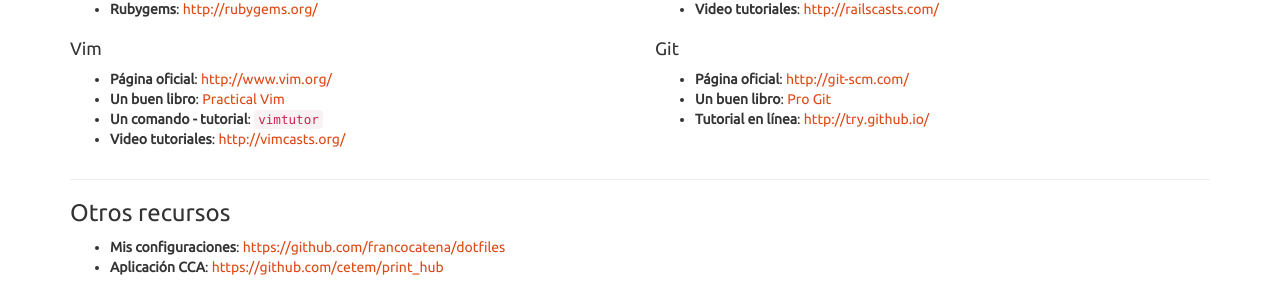
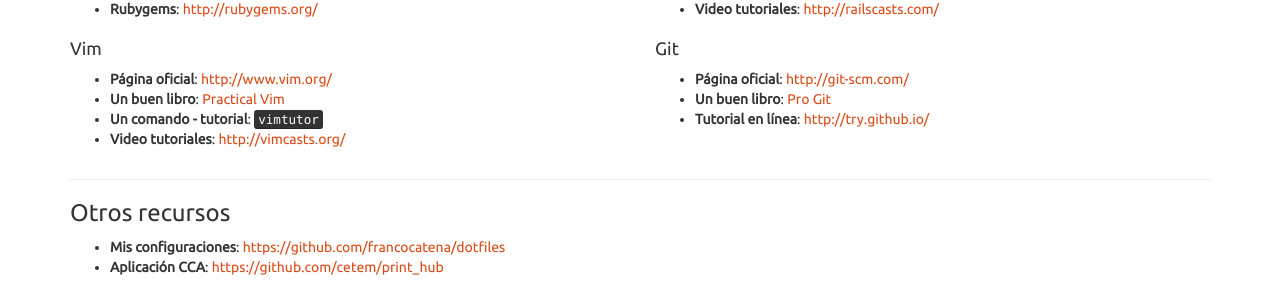
Before and after one commit to francocatena/clases, a Jekyll site: the page built from index.html, in a window 1280 px wide. Shown: the part 517-817 px from the top of the page. Built offline with Jekyll 4.4.1, drawn with Linux system fonts in a browser that asks for light colours; Markdown is read by kramdown in place of the engine named in the settings.

Commit message:
Use kbd instead of code in commands

```diff
--- a/index.html
+++ b/index.html
@@ -85,7 +85,7 @@
       </li>
       <li>
         <strong>Un comando - tutorial</strong>:
-        <code>vimtutor</code>
+        <kbd>vimtutor</kbd>
       </li>
       <li>
         <strong>Video tutoriales</strong>:
```
